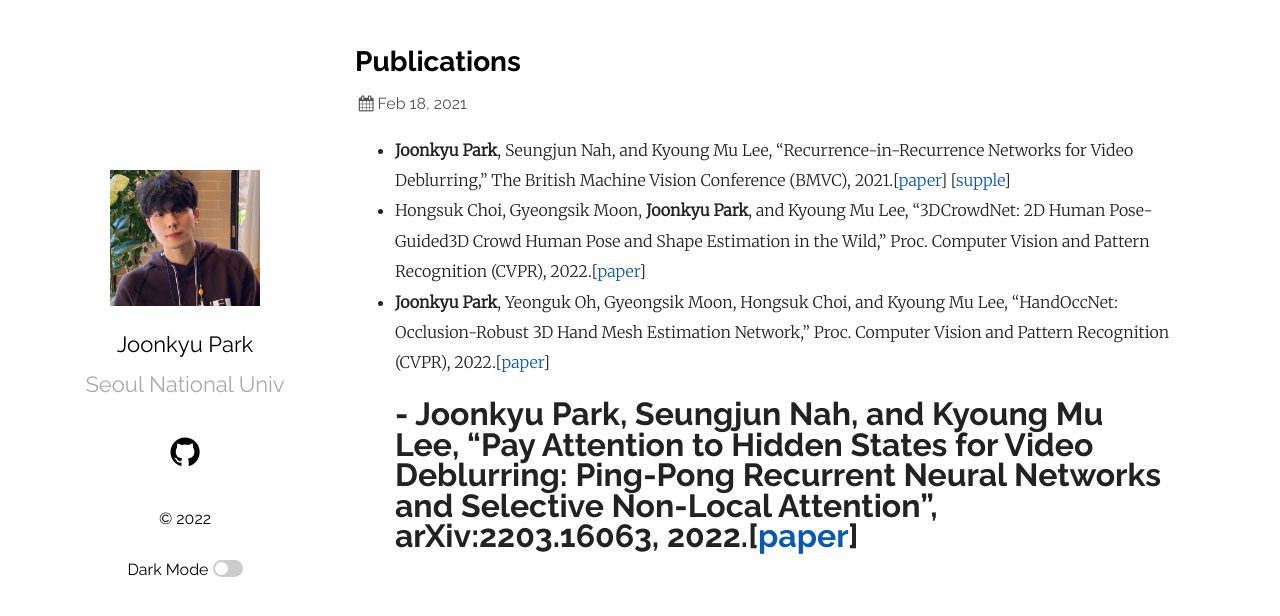
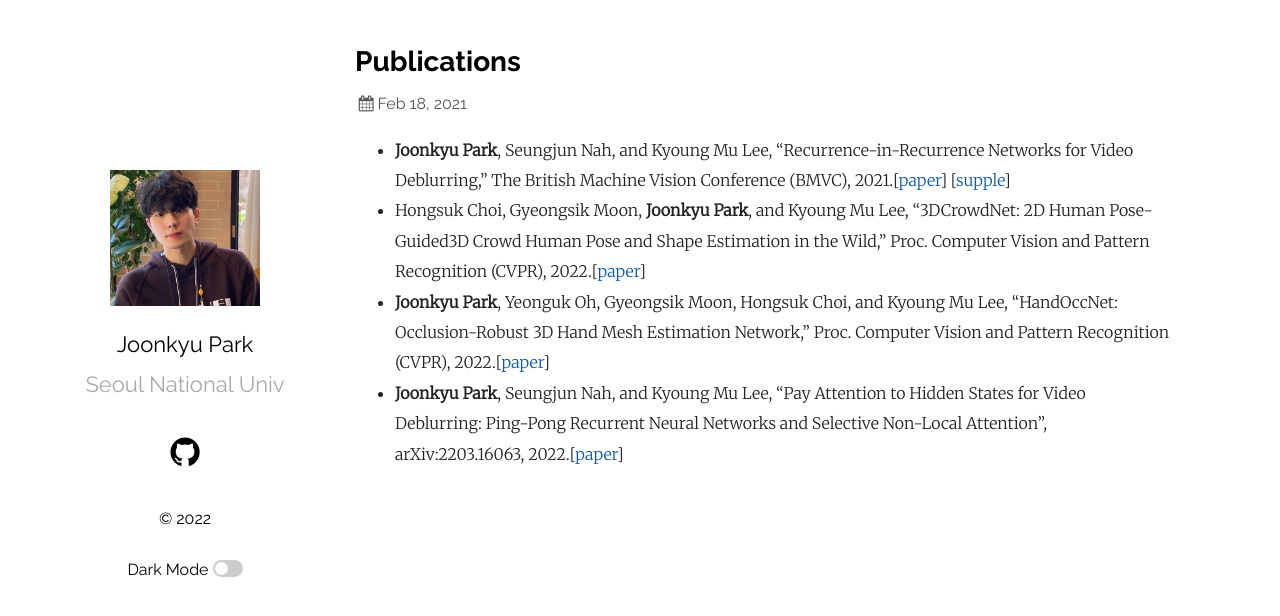
Before and after one commit to jkpark0825/jkpark0825_2.github.io, a Jekyll site: the page built from _posts/2021-10-18-welcome-to-jekyll.markdown, in a window 1280 px wide. Shown: the top 616 px of the page. Built offline with Jekyll 4.4.1, drawn with Linux system fonts in a browser that asks for light colours.

```diff
--- a/_posts/2021-10-18-welcome-to-jekyll.markdown
+++ b/_posts/2021-10-18-welcome-to-jekyll.markdown
@@ -6,7 +6,7 @@ date:   2021-02-18 14:59:54 +0900
 - <strong>Joonkyu Park</strong>, Seungjun Nah, and Kyoung Mu Lee, “Recurrence-in-Recurrence Networks for Video Deblurring,” The British Machine Vision Conference (BMVC), 2021.[[paper](https://www.bmvc2021-virtualconference.com/assets/papers/0149.pdf)] [[supple](https://www.bmvc2021-virtualconference.com/assets/supp/0149_supp.zip)]
 - Hongsuk Choi, Gyeongsik Moon, <strong>Joonkyu Park</strong>, and Kyoung Mu Lee, "3DCrowdNet: 2D Human Pose-Guided3D Crowd Human Pose and Shape Estimation in the Wild," Proc. Computer Vision and Pattern Recognition (CVPR), 2022.[[paper](https://arxiv.org/pdf/2104.07300.pdf)]
 - <strong>Joonkyu Park</strong>, Yeonguk Oh, Gyeongsik Moon, Hongsuk Choi, and Kyoung Mu Lee, “HandOccNet: Occlusion-Robust 3D Hand Mesh Estimation Network,” Proc. Computer Vision and Pattern Recognition (CVPR), 2022.[[paper](https://arxiv.org/abs/2203.14564)]
-# - <strong>Joonkyu Park</strong>, Seungjun Nah, and Kyoung Mu Lee, "Pay Attention to Hidden States for Video Deblurring: Ping-Pong Recurrent Neural Networks and Selective Non-Local Attention", arXiv:2203.16063, 2022.[[paper](https://arxiv.org/abs/2203.16063)]
+- <strong>Joonkyu Park</strong>, Seungjun Nah, and Kyoung Mu Lee, "Pay Attention to Hidden States for Video Deblurring: Ping-Pong Recurrent Neural Networks and Selective Non-Local Attention", arXiv:2203.16063, 2022.[[paper](https://arxiv.org/abs/2203.16063)]
 
 [jekyll-docs]: http://jekyllrb.com/docs/home
 [jekyll-gh]:   https://github.com/jekyll/jekyll
```
